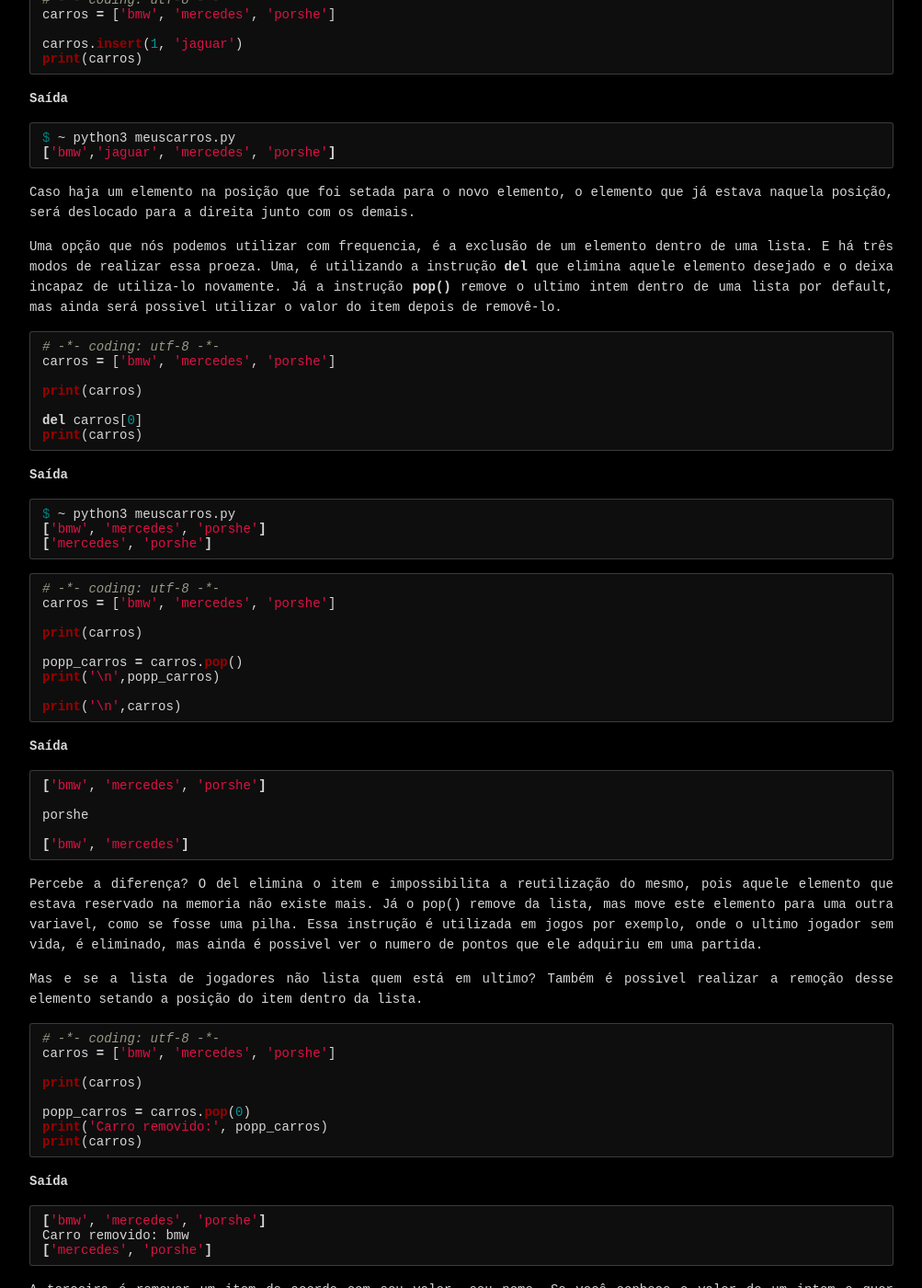
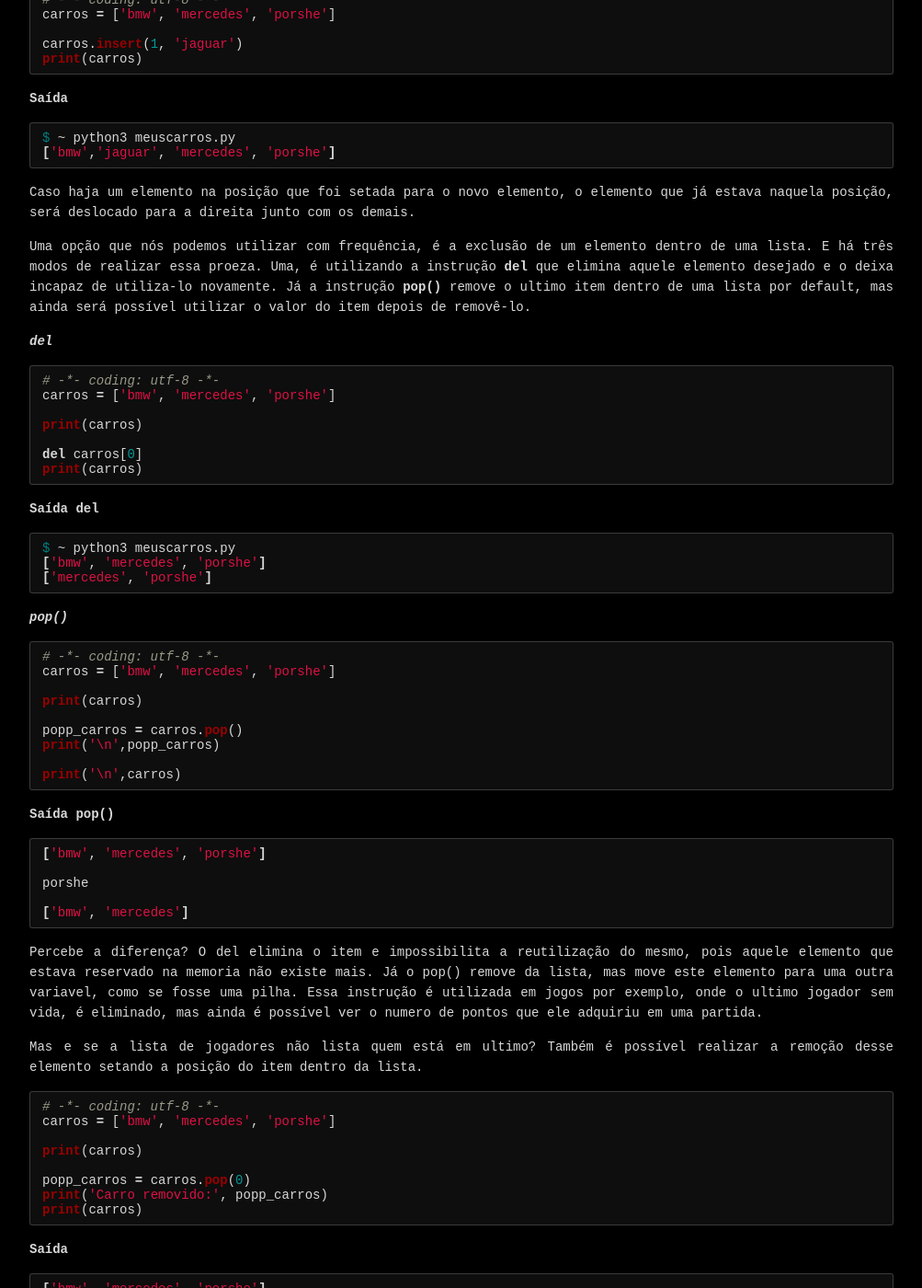
Before and after one commit to Achilles0x01/achilles0x01.github.io, a Jekyll site: the page built from _posts/2019-04-13-python-101-0x02.md, in a window 1280 px wide and 1400 px high, scrolled down 2968 px. Shown: the whole window at 92% size, without its empty margins (138-1141 px from the left). Built offline with Jekyll 4.4.1, drawn with Linux system fonts in a browser that asks for light colours; nearby versions of some CDN libraries; some web fonts are replaced; some of the changed text lies outside the part shown.

Commit message:
Correção

````diff
--- a/_posts/2019-04-13-python-101-0x02.md
+++ b/_posts/2019-04-13-python-101-0x02.md
@@ -9,7 +9,7 @@ author: Achilles
 
 É uma coleção de itens que possuem uma ordem particular. Você pode colocar qualquer informação dentro de uma lista e não necessariamente estes itens devem estar relacionados.
 
-Uma lista é indicada pelo colchetes (**[ ]**) e os elementos contidos dentro de uma lista, são separados por vírgula. Exemplo:
+Uma lista é indicada pelo colchetes (**[]**) e os elementos contidos dentro de uma lista, são separados por vírgula. Exemplo:
 
 ```python
 # -*- coding: utf-8 -*-
@@ -37,7 +37,7 @@ $~ python3 chaves.py
  Chaves
 ```
 
-Perceba que quando é solicitado apenas um item dentro da lista, já acontece uma formatação, eliminando as chaves (**[ ]**) e aspas (**' '**). Caso você possua uma lista com strings e cada item está em minusculo, é possivel editar a saída deixando os intens em maiusculo ou iniciar a primeira letra de cada item em maiusculo.
+Perceba que quando é solicitado apenas um item dentro da lista, já acontece uma formatação, eliminando as chaves (**[]**) e aspas (**''**). Caso você possua uma lista com strings e cada item está em minusculo, é possível editar a saída deixando os itens em maiusculo ou iniciar a primeira letra de cada item em maiusculo.
 
 **title()**
 ```python
@@ -159,8 +159,9 @@ $ ~ python3 meuscarros.py
 
 Caso haja um elemento na posição que foi setada para o novo elemento, o elemento que já estava naquela posição, será deslocado para a direita junto com os demais.
 
-Uma opção que nós podemos utilizar com frequencia, é a exclusão de um elemento dentro de uma lista. E há três modos de realizar essa proeza. Uma, é utilizando a instrução **del** que elimina aquele elemento desejado e o deixa incapaz de utiliza-lo novamente. Já a instrução **pop()** remove o ultimo intem dentro de uma lista por default, mas ainda será possivel utilizar o valor do item depois de removê-lo.
+Uma opção que nós podemos utilizar com frequência, é a exclusão de um elemento dentro de uma lista. E há três modos de realizar essa proeza. Uma, é utilizando a instrução **del** que elimina aquele elemento desejado e o deixa incapaz de utiliza-lo novamente. Já a instrução **pop()** remove o ultimo item dentro de uma lista por default, mas ainda será possível utilizar o valor do item depois de removê-lo.
 
+***del***
 ```python
 # -*- coding: utf-8 -*-
 carros = ['bmw', 'mercedes', 'porshe']
@@ -170,13 +171,14 @@ print(carros)
 del carros[0]
 print(carros)
 ```
-**Saída**
+**Saída del**
 ```shell
 $ ~ python3 meuscarros.py
 ['bmw', 'mercedes', 'porshe']
 ['mercedes', 'porshe']
 ```
 
+***pop()***
 ```python
 # -*- coding: utf-8 -*-
 carros = ['bmw', 'mercedes', 'porshe']
@@ -188,7 +190,7 @@ print('\n',popp_carros)
 
 print('\n',carros)
 ```
-**Saída**
+**Saída pop()**
 ```shell
 ['bmw', 'mercedes', 'porshe']
 
@@ -197,9 +199,9 @@ porshe
 ['bmw', 'mercedes']
 ```
 
-Percebe a diferença? O del elimina o item e impossibilita a reutilização do mesmo, pois aquele elemento que estava reservado na memoria não existe mais. Já o pop() remove da lista, mas move este elemento para uma outra variavel, como se fosse uma pilha. Essa instrução é utilizada em jogos por exemplo, onde o ultimo jogador sem vida, é eliminado, mas ainda é possivel ver o numero de pontos que ele adquiriu em uma partida.
+Percebe a diferença? O del elimina o item e impossibilita a reutilização do mesmo, pois aquele elemento que estava reservado na memoria não existe mais. Já o pop() remove da lista, mas move este elemento para uma outra variavel, como se fosse uma pilha. Essa instrução é utilizada em jogos por exemplo, onde o ultimo jogador sem vida, é eliminado, mas ainda é possível ver o numero de pontos que ele adquiriu em uma partida.
 
-Mas e se a lista de jogadores não lista quem está em ultimo? Também é possivel realizar a remoção desse elemento setando a posição do item dentro da lista.
+Mas e se a lista de jogadores não lista quem está em ultimo? Também é possível realizar a remoção desse elemento setando a posição do item dentro da lista.
 
 ```python
 # -*- coding: utf-8 -*-
@@ -218,7 +220,7 @@ Carro removido: bmw
 ['mercedes', 'porshe']
 ```
 
-A terceira é remover um item de acordo com seu valor, seu nome. Se você conhece o valor de um intem e quer removelo, basta utilizar o método **remove()**.
+A terceira é remover um item de acordo com seu valor, seu nome. Se você conhece o valor de um item e quer remove-lo, basta utilizar o método **remove()**.
 
 Desses carros em nossa lista, digamos que eu vou vende-lo, mas, não sei sua posição. Utilizando o remove() eu insiro apenas o nome do elemento que será removido.
 
````
